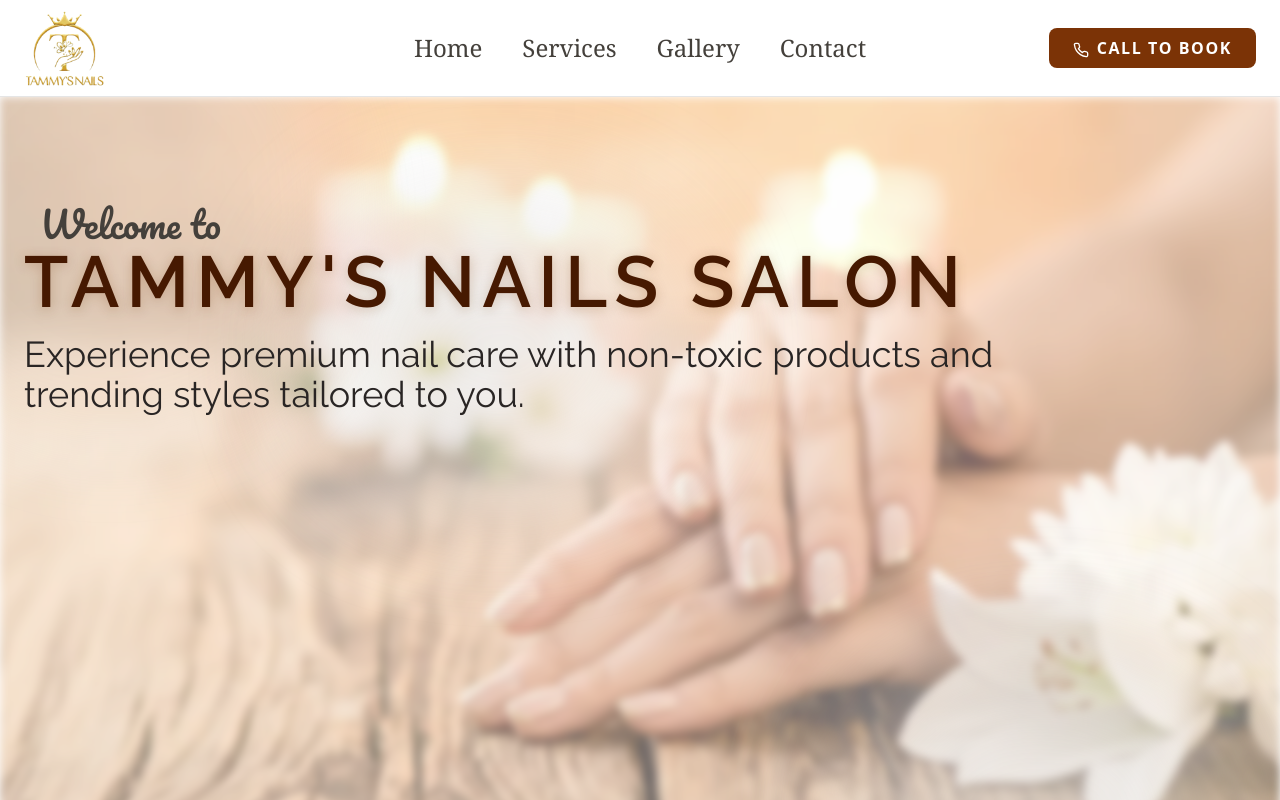
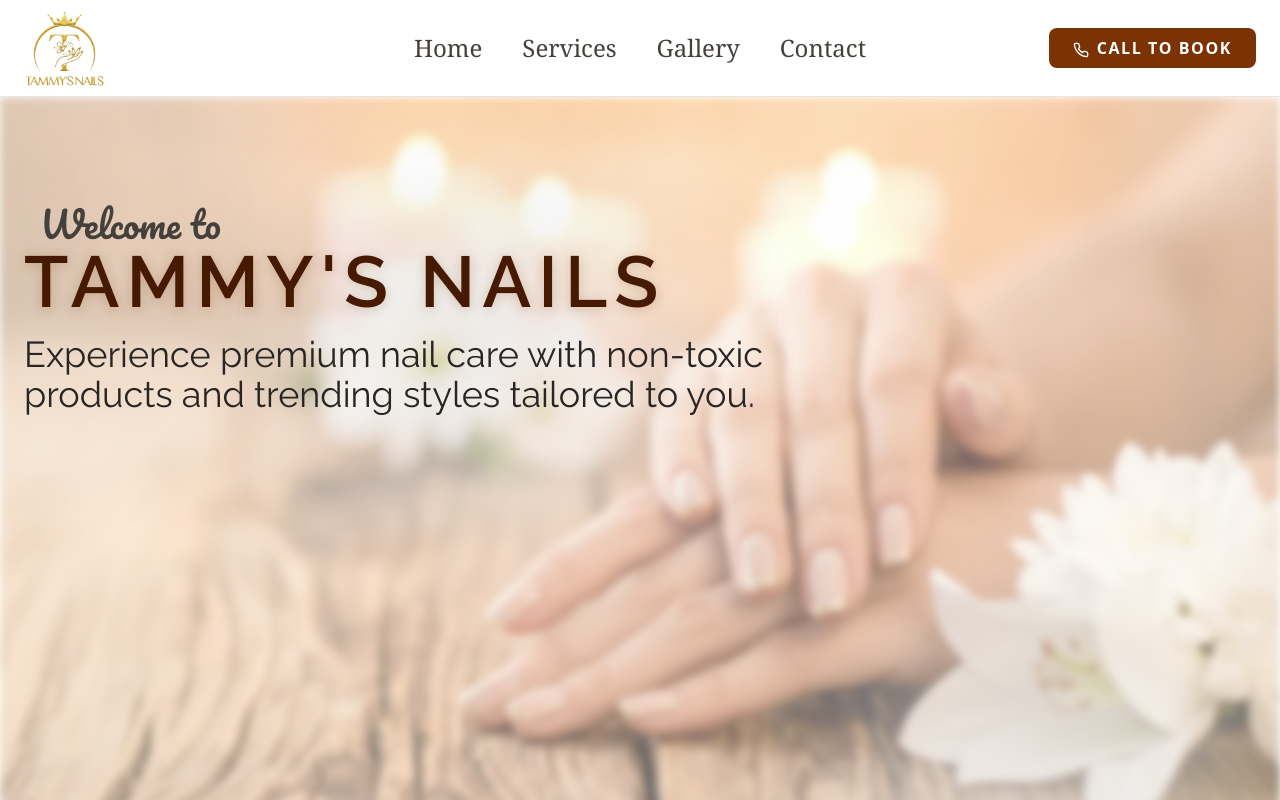
Before and after one commit to huupdo/tammysnails-cloudflare, a React (Vite) app: page / in a window 1280 px wide. Shown: the top 800 px of the page. Built offline with nearby package versions, Linux system fonts and the light colour scheme.

Commit message:
updated contact us information and format

```diff
--- a/src/react-app/App.tsx
+++ b/src/react-app/App.tsx
@@ -3,7 +3,7 @@
 import { useRef, useState, useEffect } from "react";
 import "./App.css";
 import { RxHamburgerMenu, RxCross1 } from "react-icons/rx";
-import { FiPhone, FiMapPin, FiClock } from "react-icons/fi";
+import { FiPhone, FiMapPin, FiClock, FiMail } from "react-icons/fi";
 import { GrInstagram, GrGoogle } from "react-icons/gr";
 
 // Reusable Service Card Component
@@ -187,7 +187,6 @@
                   href="tel:+15302269462"
                   className="w-full bg-amber-900 px-6 py-2 text-center text-sm font-bold tracking-widest text-white uppercase transition hover:bg-amber-800 dark:bg-amber-800 dark:hover:bg-amber-700"
                 >
-                  {/* <PhoneIcon /> Call to Book */}
                   <FiPhone
                     className="inline-block mr-2 text-red-100"
                     color="red"
@@ -217,13 +216,13 @@
             />
             <div className="absolute inset-0 bg-white/40 dark:bg-neutral-400/30"></div>
           </div>
-          <div className="relative z-10 max-w-5xl px-6 py-10 text-left">
+          <div className="relative z-10 max-w-4xl px-6 py-10 text-left">
             <div className="mb-4">
               <span className="px-4 py-2 font-pacifico text-3xl leading-tight text-stone-700 md:text-4xl dark:text-stone-100">
                 Welcome to
               </span>
-              <h1 className="font-raleway text-5xl font-semibold tracking-widest text-amber-950 uppercase md:text-7xl dark:text-stone-100 [text-shadow:0_2px_12px_rgba(120,60,10,0.25)] dark:[text-shadow:0_2px_12px_rgba(0,0,0,0.5)]">
-                Tammy's Nails Salon
+              <h1 className="font-raleway text-5xl font-semibold tracking-widest text-amber-950 uppercase md:text-7xl dark:text-stone-100 [text-shadow:0_2px_12px_rgba(120,60,10,0.25)] dark:[text-shadow:0_2px_12px_rgba(0,0,0,0.25)]">
+                Tammy's Nails
               </h1>
             </div>
             <h2 className="mb-8 font-raleway text-2xl text-stone-800 md:text-4xl dark:text-stone-100">
@@ -333,12 +332,6 @@
                       src="/photos/gallery 1.webp"
                       className="h-100 w-full object-cover md:h-150"
                     />
-                    {/* <div className="absolute inset-0 flex items-end bg-linear-to-t from-black/60 via-transparent to-transparent">
-                    <div className="p-8">
-                      <h3 className="mb-2 text-2xl font-bold text-white">Innovative Web Platform</h3>
-                      <p className="text-sm text-gray-200">E-commerce solution with advanced features</p>
-                    </div>
-                  </div> */}
                   </div>
                   <div className="relative min-w-full">
                     <img
@@ -347,12 +340,7 @@
                       className="h-100 w-full object-cover md:h-150"
                       loading="lazy"
                     />
-                    <div className="absolute inset-0 flex items-end bg-linear-to-t from-black/60 via-transparent to-transparent">
-                      {/* <div className="p-8">
-                      <h3 className="mb-2 text-2xl font-bold text-white">Mobile App Design</h3>
-                      <p className="text-sm text-gray-200">Beautiful interface for productivity app</p>
-                    </div> */}
-                    </div>
+                    <div className="absolute inset-0 flex items-end bg-linear-to-t from-black/60 via-transparent to-transparent"></div>
                   </div>
                   <div className="relative min-w-full">
                     <img
@@ -361,12 +349,6 @@
                       className="h-100 w-full object-cover md:h-150"
                       loading="lazy"
                     />
-                    {/* <div className="absolute inset-0 flex items-end bg-linear-to-t from-black/60 via-transparent to-transparent">
-                    <div className="p-8">
-                      <h3 className="mb-2 text-2xl font-bold text-white">Corporate Branding</h3>
-                      <p className="text-sm text-gray-200">Complete brand identity and website redesign</p>
-                    </div>
-                  </div> */}
                   </div>
                   <div className="relative min-w-full">
                     <img
@@ -375,12 +357,6 @@
                       className="hfull object-cover md:h-150"
                       loading="lazy"
                     />
-                    {/* <div className="absolute inset-0 flex items-end bg-linear-to-t from-black/60 via-transparent to-transparent">
-                    <div className="p-8">
-                      <h3 className="mb-2 text-2xl font-bold text-white">Cloud Infrastructure</h3>
-                      <p className="text-sm text-gray-200">Scalable cloud migration and deployment</p>
-                    </div>
-                  </div> */}
                   </div>
                   <div className="relative min-w-full">
                     <img
@@ -389,12 +365,6 @@
                       className="h-full object-center md:h-150"
                       loading="lazy"
                     />
-                    {/* <div className="absolute inset-0 flex items-end bg-linear-to-t from-black/60 via-transparent to-transparent">
-                    <div className="p-8">
-                      <h3 className="mb-2 text-2xl font-bold text-white">Marketing Campaign</h3>
-                      <p className="text-sm text-gray-200">Multi-channel digital marketing success</p>
-                    </div>
-                  </div> */}
                   </div>
                 </div>
               </div>
@@ -470,23 +440,28 @@
               <div className="space-y-6">
                 <div className="rounded-2xl border border-neutral-200 bg-white p-8 shadow-xl dark:border-neutral-800 dark:bg-neutral-950">
                   <div className="mb-6 flex items-start gap-4">
-                    <div className="flex h-12 w-12 shrink-0 items-center justify-center rounded-xl border border-stone-200 bg-stone-100 dark:border-stone-700 dark:bg-stone-900/50">
-                      <img src="/photos/logo.webp" alt="Tammy's Nails Logo" />
-                    </div>
                     <div>
-                      <h3 className="mb-2 text-lg font-semibold text-gray-800 dark:text-neutral-100">
+                      <h3 className="mb-2 text-2xl font-semibold text-gray-800 dark:text-neutral-100">
                         Tammy's Nails
                       </h3>
                       <p className="text-gray-600 dark:text-neutral-400">
-                        <FiMapPin className="inline-block mr-2" />
-                        <span>2907 Churn Crk Rd, Redding, CA 96002</span>
+                        <FiMapPin className="inline-block mr-2" /> Location:{" "}
+                        <br />
+                        2907 Churn Crk Rd, Redding, CA 96002
                       </p>
                       <p className="text-gray-600 dark:text-neutral-400">
-                        <FiPhone className="inline-block mr-2" /> (530) 226-9462
+                        <FiPhone className="inline-block mr-2" /> Phone: (530)
+                        226-9462
                       </p>
                       <p className="text-gray-600 dark:text-neutral-400">
-                        <FiClock className="inline-block mr-2" /> Mon-Sat: 9AM -
-                        7PM
+                        <FiMail className="inline-block mr-2" /> Email:
+                        tammysnailsalon@gmail.com
+                      </p>
+                      <p className="text-gray-600 dark:text-neutral-400">
+                        <FiClock className="inline-block mr-2" /> Business
+                        Hours: <br />
+                        Mon-Sat: 9:00 AM - 7PM <br />
+                        Sun: Closed
                       </p>
                     </div>
                   </div>
@@ -512,19 +487,8 @@
         <footer className="border-t border-neutral-800 bg-neutral-900 py-8 text-gray-300 dark:border-neutral-900 dark:bg-neutral-950 dark:text-neutral-400">
           <div className="flex items-center justify-center gap-4 text-sm text-gray-500 md:flex-row dark:text-neutral-600">
             <p className="text-sm text-gray-600 dark:text-gray-300">
-              ©2018 Tammy's Nails. All Rights Reserved.
+              ©2025 Tammy's Nails. All Rights Reserved.
             </p>
-            {/* <div class="flex gap-6">
-            <a href="/home" class="transition-colors hover:text-stone-400 dark:hover:text-stone-400">
-              Privacy Policy
-            </a>
-            <a href="/home" class="transition-colors hover:text-stone-400 dark:hover:text-stone-400">
-              Terms of Service
-            </a>
-            <a href="/home" class="transition-colors hover:text-stone-400 dark:hover:text-stone-400">
-              Cookie Policy
-            </a>
-          </div> */}
           </div>
         </footer>
       </div>
```
